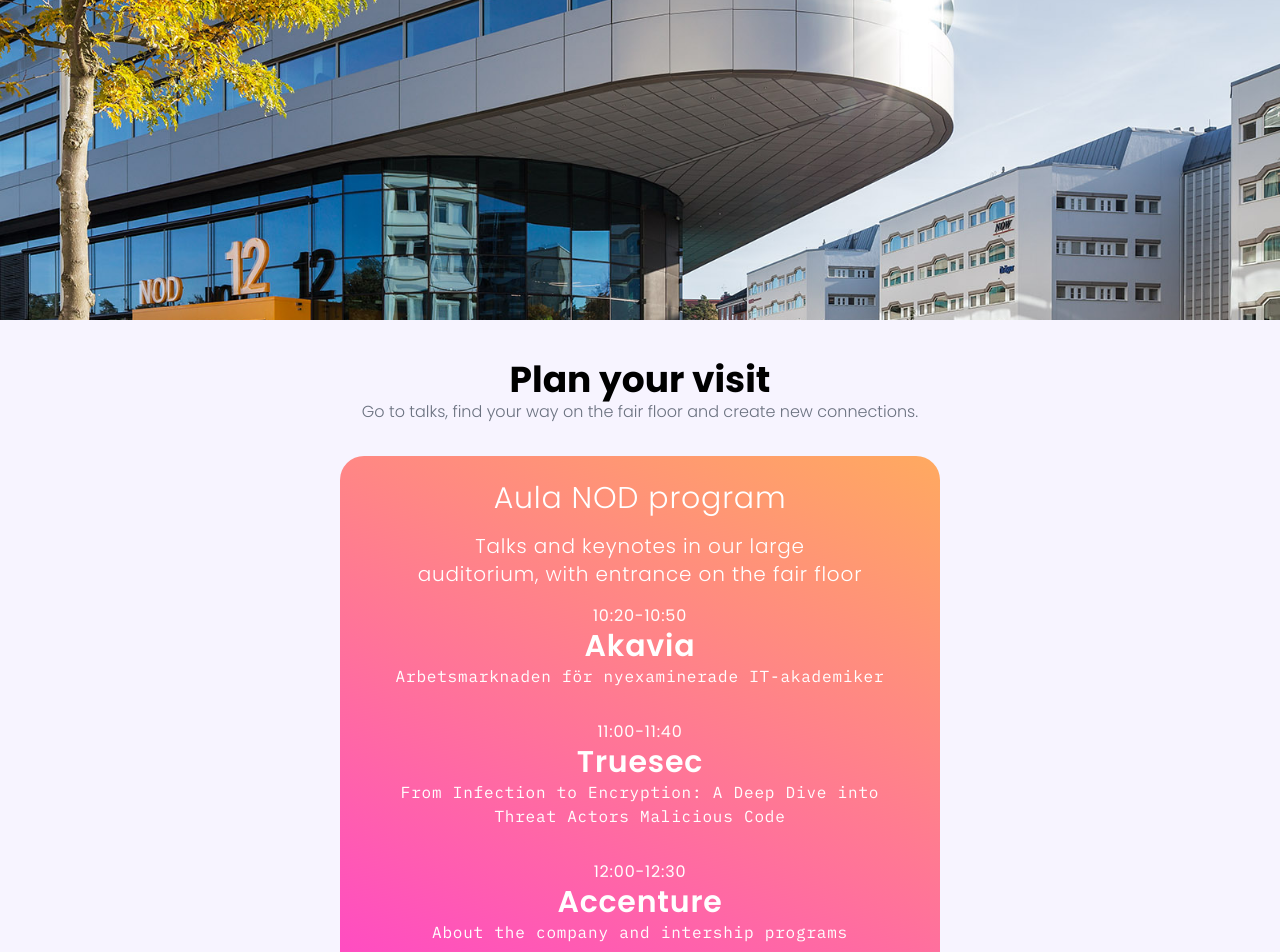
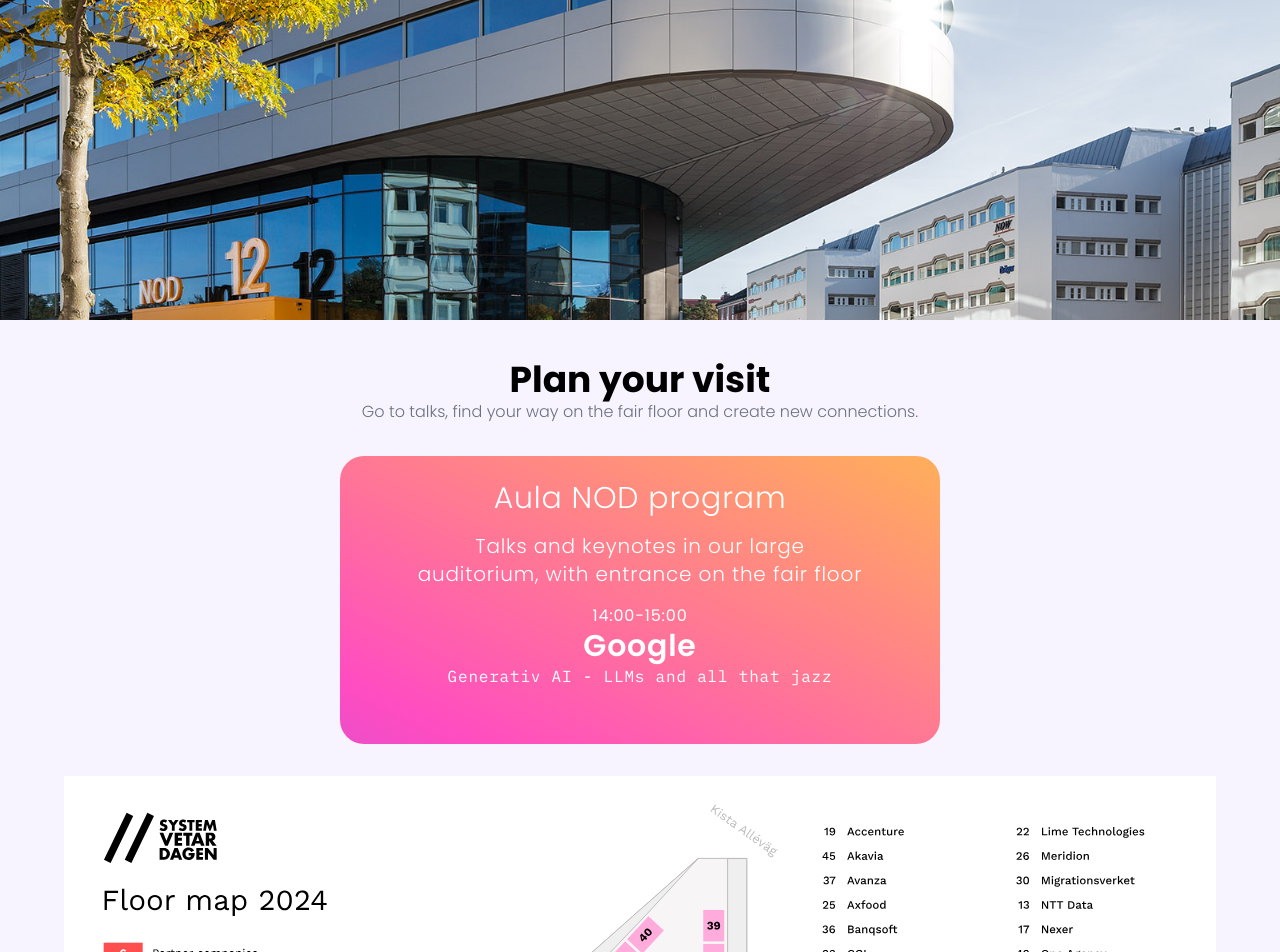
Before and after one commit to Systemvetardagen/Systemvetardagen, a React (Vite) app: page /visit-info in a window 1280 px wide. Shown: the top 952 px of the page. Built offline with nearby package versions, Linux system fonts and the light colour scheme.

Commit message:
started adding animations

```diff
--- a/package.json
+++ b/package.json
@@ -16,6 +16,7 @@
     "react": "^18.3.1",
     "react-dom": "^18.3.1",
     "react-i18next": "^15.4.0",
+    "react-intersection-observer": "^9.15.1",
     "react-query": "^3.39.3",
     "react-router-dom": "^7.1.1"
   },
--- a/src/App.css
+++ b/src/App.css
@@ -12,7 +12,7 @@
 }
 .gradient-text {
     -webkit-background-clip: text;
-    color: transparent
+    color: transparent;
 }
 
 @keyframes Background {
@@ -36,7 +36,7 @@
         --primary: 50, 95, 255;
         --secondary: 255, 76, 194;
         --accent: 255, 201, 63;
-        --link:122,142,255;
+        --link: 122, 142, 255;
     }
 }
 
@@ -47,7 +47,7 @@
         --primary: 50, 95, 255;
         --secondary: 255, 76, 194;
         --accent: 255, 201, 63;
-        --link:122,142,255;
+        --link: 122, 142, 255;
         /* Temporarily disabling darkmode */
         /* --background: 30, 30, 30;
         --text: 238, 229, 255;
@@ -58,7 +58,7 @@
     }
 }
 
-*{
+* {
     font-family: 'poppins';
 }
 
@@ -72,3 +72,56 @@
     font-style: normal;
     font-size: unset;
 }
+
+@keyframes fadeUp {
+    from {
+        opacity: 0;
+        transform: translateY(20px);
+    }
+    to {
+        opacity: 100;
+        transform: translateY(0);
+    }
+}
+@keyframes fadeDown {
+    from {
+        opacity: 0;
+        transform: translateY(-20px);
+    }
+    to {
+        opacity: 100;
+        transform: translateY(0);
+    }
+}
+@keyframes fadeLeft {
+    from {
+        opacity: 0;
+        transform: translateX(-20px);
+    }
+    to {
+        opacity: 100;
+        transform: translateY(0);
+    }
+}
+@keyframes fadeRight {
+    from {
+        opacity: 0;
+        transform: translateX(20px);
+    }
+    to {
+        opacity: 100;
+        transform: translateY(0);
+    }
+}
+.fadeUp {
+    animation: fadeUp 0.5s;
+}
+.fadeDown {
+  animation: fadeDown 0.5s;
+}
+.fadeLeft {
+  animation: fadeLeft 0.5s;
+}
+.fadeRight {
+  animation: fadeRight 0.5s;
+}
--- a/src/components/Countdown/Countdown.tsx
+++ b/src/components/Countdown/Countdown.tsx
@@ -54,7 +54,7 @@
 
     return (
         <div
-            className="grid gap-4 lg:flex lg:gap-24 grid-cols-2"
+            className="grid gap-4 lg:flex lg:gap-24 grid-cols-2 fadeUp"
             onClick={() => setClickAmount(prev => prev + 1)}
         >
             <Timeunit value={timeLeft.days} label={t('days')} />
--- /dev/null
+++ b/src/components/FadeInSection/FadeInSection.tsx
@@ -0,0 +1,24 @@
+import React, { ReactNode } from 'react';
+import { useInView } from 'react-intersection-observer';
+
+type Direction = 'fadeUp' | 'fadeDown' | 'fadeRight' | 'fadeLeft';
+
+interface FadeInSectionProps {
+    children: ReactNode;
+    direction: Direction;
+    className?: string;
+}
+
+const FadeInSection: React.FC<FadeInSectionProps> = ({ children, direction, className }) => {
+    const { ref, inView } = useInView({
+        threshold: 0.2,
+    });
+
+    return (
+        <div ref={ref} className={`opacity-0 ${className} ${inView ?  `opacity-100 ${direction}` : ''}`}>
+            {children}
+        </div>
+    );
+};
+
+export default FadeInSection;
--- a/src/data/lectures.json
+++ b/src/data/lectures.json
@@ -1,24 +1,4 @@
 [
-    {
-        "company": "Akavia",
-        "time": "10:20-10:50",
-        "topic": "Arbetsmarknaden för nyexaminerade IT-akademiker"
-    },
-    {
-        "company": "Truesec",
-        "time": "11:00-11:40",
-        "topic": "From Infection to Encryption: A Deep Dive into Threat Actors Malicious Code"
-    },
-    {
-        "company": "Accenture",
-        "time": "12:00-12:30",
-        "topic": "About the company and internship programs"
-    },
-    {
-        "company": "Zimply",
-        "time": "13:00-13:30",
-        "topic": "Om AI och hur det är att jobba på Zimply + intervju med två anställda rekryterade från Systemvetardagen"
-    },
     {
         "company": "Google",
         "time": "14:00-15:00",
--- a/src/pages/Companies.tsx
+++ b/src/pages/Companies.tsx
@@ -8,6 +8,7 @@
 } from '../assets/companies';
 import companiesData from '../assets/companies.json';
 import { useTranslation } from 'react-i18next';
+import FadeInSection from '../components/FadeInSection/FadeInSection';
 
 const Companies: React.FC = () => {
     const companies: Company[] = companiesData;
@@ -29,10 +30,18 @@
     // Close dropdowns when clicking outside
     useEffect(() => {
         const handleClickOutside = (e: MouseEvent) => {
-            if (programsExpanded && programsRef.current && !programsRef.current.contains(e.target as Node)) {
+            if (
+                programsExpanded &&
+                programsRef.current &&
+                !programsRef.current.contains(e.target as Node)
+            ) {
                 setProgramsExpanded(false);
             }
-            if (positionsExpanded && positionsRef.current && !positionsRef.current.contains(e.target as Node)) {
+            if (
+                positionsExpanded &&
+                positionsRef.current &&
+                !positionsRef.current.contains(e.target as Node)
+            ) {
                 setPositionsExpanded(false);
             }
         };
@@ -88,16 +97,16 @@
 
         // Separate logic for candidate and master programs
         const matchesCandidateProgram =
-            (company.candidatePrograms &&
+            company.candidatePrograms &&
             company.candidatePrograms.some((program: string) =>
                 selectedFilters.candidatePrograms.has(program)
-                ));
+            );
 
         const matchesMasterProgram =
-            (company.masterPrograms &&
+            company.masterPrograms &&
             company.masterPrograms.some((program: string) =>
                 selectedFilters.masterPrograms.has(program)
-                ));
+            );
 
         // Separate logic for positions
         const matchesPosition =
@@ -205,7 +214,11 @@
                     </div>
                     <div className="relative">
                         {programsExpanded && (
-                            <div ref={programsRef} className="absolute bg-white rounded-xl flex flex-col shadow-md p-4 left-1/2 -translate-x-1/2 w-full max-w-[550px] gap-2">
+                            <FadeInSection direction="fadeDown">
+                                <div
+                                    ref={programsRef}
+                                    className="absolute bg-white rounded-xl flex flex-col shadow-md p-4 left-1/2 -translate-x-1/2 w-full max-w-[550px] gap-2"
+                                >
                                     <h1>Bachelor&apos;s programmes</h1>
                                     {candidatePrograms.map((program) => (
                                         <label
@@ -259,11 +272,16 @@
                                         {t('global.clearFilters')}
                                     </button>
                                 </div>
+                            </FadeInSection>
                         )}
                     </div>
                     <div className="relative">
                         {positionsExpanded && (
-                            <div ref={positionsRef} className="absolute bg-white rounded-xl flex flex-col right-0 shadow-md p-4 gap-2">
+                            <FadeInSection direction='fadeDown'>
+                                <div
+                                    ref={positionsRef}
+                                    className="absolute bg-white rounded-xl flex flex-col right-0 shadow-md p-4 gap-2"
+                                >
                                     {positions.map((position) => (
                                         <label
                                             key={position}
@@ -293,6 +311,7 @@
                                         {t('global.clearFilters')}
                                     </button>
                                 </div>
+                            </FadeInSection>
                         )}
                     </div>
                 </div>
--- a/src/pages/VisitInfo.tsx
+++ b/src/pages/VisitInfo.tsx
@@ -2,33 +2,9 @@
 import { useTranslation } from 'react-i18next';
 import SignupLink from '../components/SignupLink/SignupLink';
 import Partners from '../components/Partners/Partners';
-const lectures = [
-    {
-        company: 'Akavia',
-        time: '10:20-10:50',
-        topic: 'Arbetsmarknaden för nyexaminerade IT-akademiker',
-    },
-    {
-        company: 'Truesec',
-        time: '11:00-11:40',
-        topic: 'From Infection to Encryption: A Deep Dive into Threat Actors Malicious Code',
-    },
-    {
-        company: 'Accenture',
-        time: '12:00-12:30',
-        topic: 'About the company and intership programs',
-    },
-    {
-        company: 'Zimply',
-        time: '13:00-13:30',
-        topic: 'Om AI och hur det är att jobba på Zimply + intervju med två anställda rekryterade från Systemvetardagen',
-    },
-    {
-        company: 'Google',
-        time: '14:00-15:00',
-        topic: 'Generativ AI - LLMs and all that jazz',
-    },
-];
+import lecturesData from '../data/lectures.json';
+
+const lectures: Lecture[] = lecturesData;
 
 interface Lecture {
     company: string;
@@ -42,9 +18,7 @@
     return (
         <div className="mb-8">
             <p className="text-md text-white ">{lecture.time}</p>
-            <h1 className="font-semibold text-3xl">
-                {lecture.company}
-            </h1>
+            <h1 className="font-semibold text-3xl">{lecture.company}</h1>
             <p className="text-md text-white font-ibm">{lecture.topic}</p>
         </div>
     );
```
Also changed, not shown: src/pages/Landing.tsx (+48 -16 lines), 1 other file (tests, documents, lock files or other folders). Lines whose indentation alone changed are shown as unchanged.
